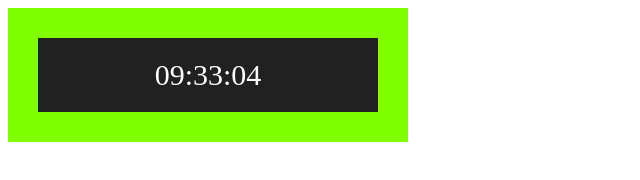
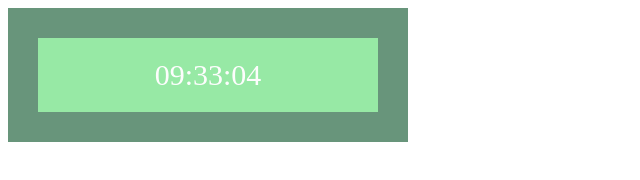
Before and after one commit to azizulhoq953/JavaScript-Project, a plain HTML site: page clock.html in a window 1280 px wide. Shown: the whole page, without its empty margins (0-640 px from the left). Drawn offline with Linux system fonts and the light colour scheme.

Commit message:
second commit

```diff
--- a/clock.css
+++ b/clock.css
@@ -6,13 +6,13 @@ align-items: center;
 
 #clock{
     color:rgb(253, 253, 253);
-    background-color: rgb(34, 33, 33);
+    background-color: rgb(151, 233, 165);
     width: 300px;
     text-align: center;
     font-size: 30px;
     padding: 20px;
     border: 30px solid;
-    border-color: chartreuse;
+    border-color: rgba(23, 6, 53, 0.37);
     align-items: center;
 
 }
```
